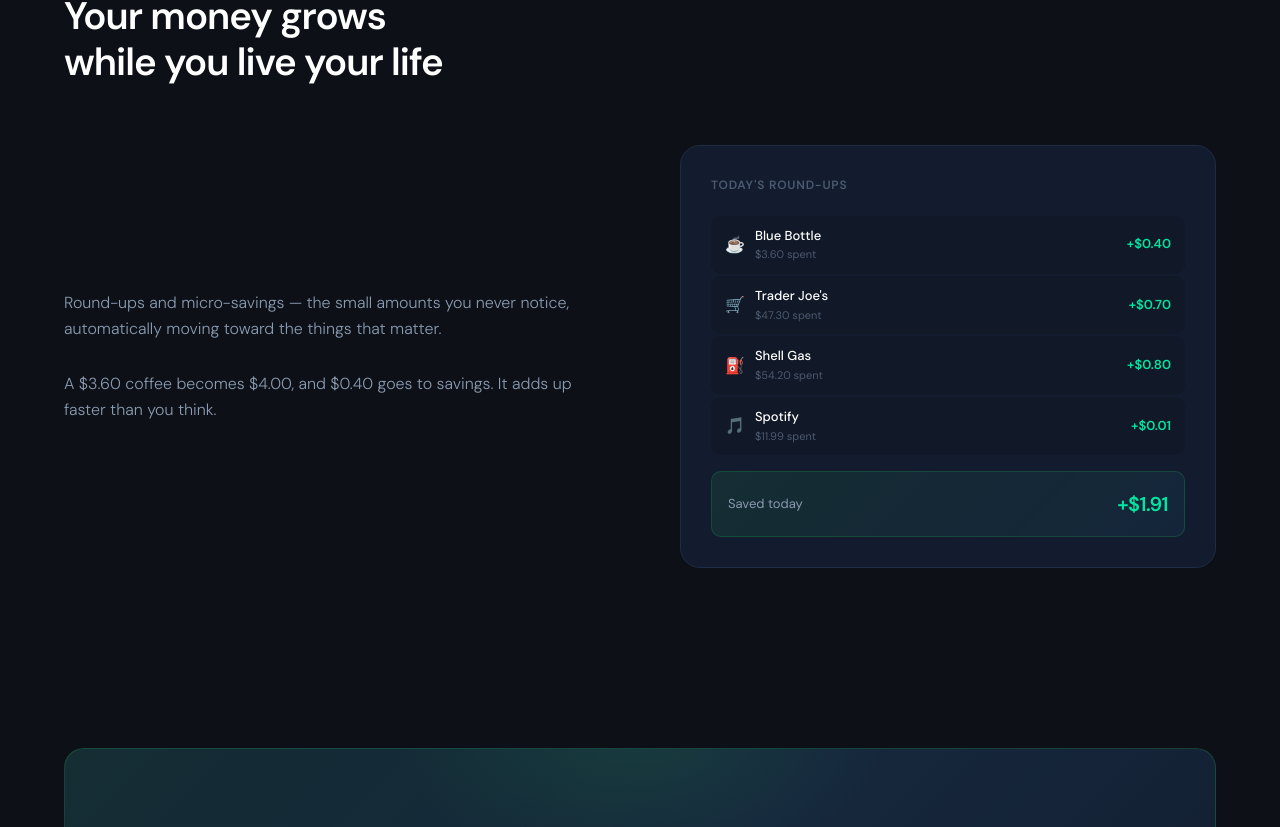
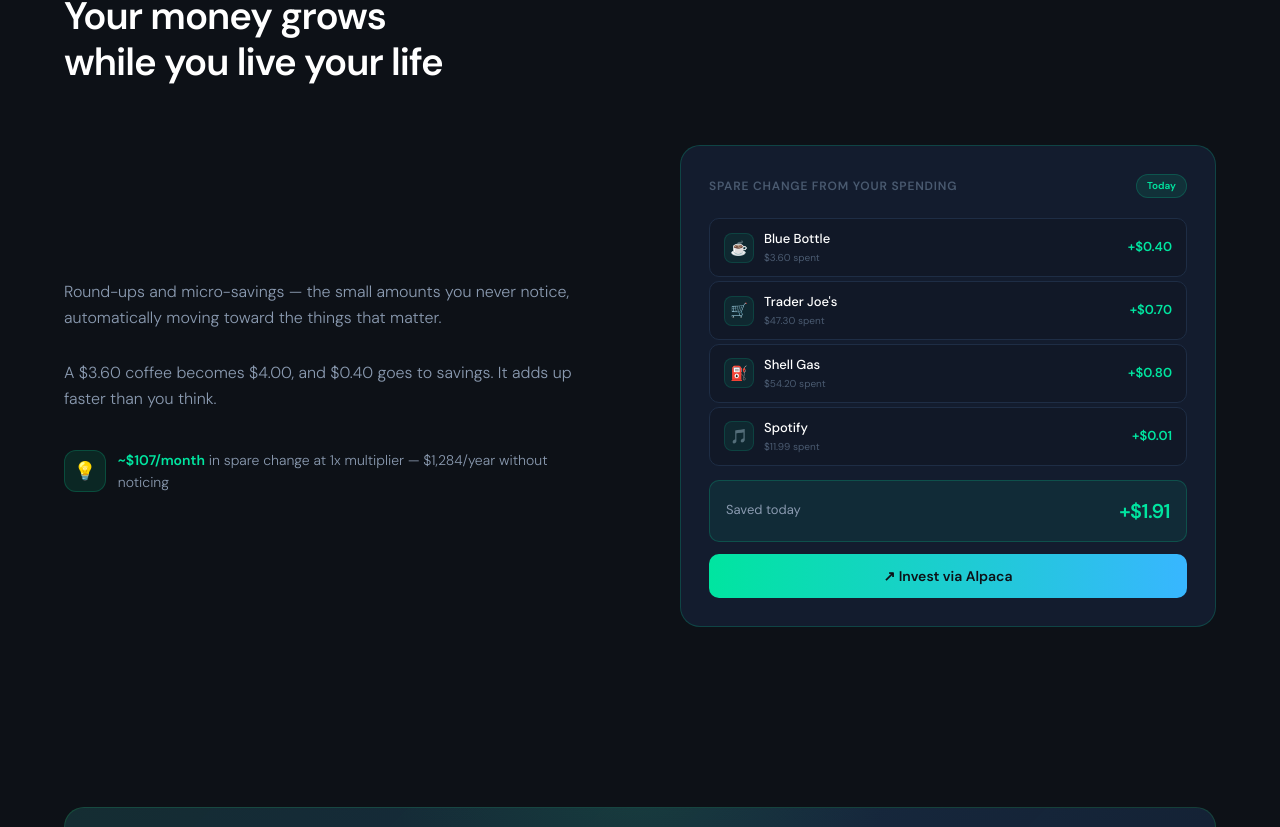
Before and after one commit to shevvik88-dot/arkonomy-site, a Next.js app: page / in a window 1280 px wide. Shown: the part 3367-4194 px from the top of the page. Built offline with nearby package versions, Linux system fonts and the light colour scheme.

Commit message:
Update Savings.tsx

```diff
--- a/components/Savings.tsx
+++ b/components/Savings.tsx
@@ -12,7 +12,7 @@ export function Savings() {
     <section id="savings" style={{ padding: "90px 5%" }}>
       <div style={{ maxWidth: 1200, margin: "0 auto" }}>
         <div style={{ fontSize: 12, color: "var(--green)", fontWeight: 600, letterSpacing: "1.5px", textTransform: "uppercase", marginBottom: 12 }}>Save small, build big</div>
-        <h2 style={{ fontSize: "clamp(28px,3vw,42px)", fontWeight: 600, letterSpacing: -1, lineHeight: 1.2 }}>
+        <h2 style={{ fontSize: "clamp(28px,3vw,42px)", fontWeight: 700, letterSpacing: -1, lineHeight: 1.2 }}>
           Your money grows<br />while you live your life
         </h2>
 
@@ -21,27 +21,41 @@ export function Savings() {
             <p style={{ fontSize: 16, color: "var(--text2)", lineHeight: 1.65, fontWeight: 300, marginBottom: 28 }}>
               Round-ups and micro-savings — the small amounts you never notice, automatically moving toward the things that matter.
             </p>
-            <p style={{ fontSize: 16, color: "var(--text2)", lineHeight: 1.65, fontWeight: 300 }}>
+            <p style={{ fontSize: 16, color: "var(--text2)", lineHeight: 1.65, fontWeight: 300, marginBottom: 36 }}>
               A $3.60 coffee becomes $4.00, and $0.40 goes to savings. It adds up faster than you think.
             </p>
+            <div style={{ display: "flex", gap: 12, alignItems: "center" }}>
+              <div style={{ width: 42, height: 42, background: "rgba(0,229,160,0.1)", border: "1px solid rgba(0,229,160,0.2)", borderRadius: 12, display: "flex", alignItems: "center", justifyContent: "center", fontSize: 18 }}>💡</div>
+              <p style={{ fontSize: 14, color: "var(--text2)", fontWeight: 300 }}>
+                <span style={{ color: "var(--green)", fontWeight: 600 }}>~$107/month</span> in spare change at 1x multiplier — <span style={{ color: "var(--text2)" }}>$1,284/year without noticing</span>
+              </p>
+            </div>
           </div>
 
-          <div style={{ background: "var(--surface)", border: "1px solid var(--border)", borderRadius: "var(--radius-lg)", padding: 30 }}>
-            <div style={{ fontSize: 12, color: "var(--text3)", fontWeight: 600, letterSpacing: ".8px", textTransform: "uppercase", marginBottom: 20 }}>
-              Today's round-ups
+          <div style={{ background: "var(--surface)", border: "1px solid rgba(0,229,160,0.2)", borderRadius: "var(--radius-lg)", padding: 28 }}>
+            <div style={{ display: "flex", alignItems: "center", justifyContent: "space-between", marginBottom: 20 }}>
+              <div style={{ fontSize: 12, color: "var(--text3)", fontWeight: 600, letterSpacing: ".8px", textTransform: "uppercase" }}>
+                Spare change from your spending
+              </div>
+              <div style={{ fontSize: 10, background: "rgba(0,229,160,0.1)", border: "1px solid rgba(0,229,160,0.2)", borderRadius: 50, padding: "3px 10px", color: "var(--green)", fontWeight: 600 }}>
+                Today
+              </div>
             </div>
 
-            <div style={{ display: "flex", flexDirection: "column", gap: 2 }}>
+            <div style={{ display: "flex", flexDirection: "column", gap: 4 }}>
               {roundups.map((r) => (
                 <div key={r.name} style={{
                   display: "flex", alignItems: "center", justifyContent: "space-between",
-                  padding: "10px 14px", background: "var(--bg3)", borderRadius: 10
+                  padding: "10px 14px", background: "var(--bg3)", borderRadius: 10,
+                  border: "1px solid var(--border)"
                 }}>
                   <div style={{ display: "flex", alignItems: "center", gap: 10 }}>
-                    <span style={{ fontSize: 16 }}>{r.icon}</span>
+                    <div style={{ width: 30, height: 30, background: "rgba(0,229,160,0.08)", borderRadius: 8, display: "flex", alignItems: "center", justifyContent: "center", fontSize: 14, border: "1px solid rgba(0,229,160,0.15)" }}>
+                      {r.icon}
+                    </div>
                     <div>
                       <div style={{ fontSize: 13, color: "var(--text)", fontWeight: 500 }}>{r.name}</div>
-                      <div style={{ fontSize: 11, color: "var(--text3)" }}>{r.spent}</div>
+                      <div style={{ fontSize: 10, color: "var(--text3)" }}>{r.spent}</div>
                     </div>
                   </div>
                   <div style={{ fontSize: 13, fontWeight: 600, color: "var(--green)" }}>{r.saved}</div>
@@ -50,13 +64,22 @@ export function Savings() {
             </div>
 
             <div style={{
-              marginTop: 16, padding: 16,
-              background: "linear-gradient(135deg,rgba(34,197,94,0.1),rgba(56,189,248,0.06))",
-              border: "1px solid rgba(34,197,94,0.2)", borderRadius: 10,
+              marginTop: 14, padding: "14px 16px",
+              background: "rgba(0,229,160,0.08)",
+              border: "1px solid rgba(0,229,160,0.2)", borderRadius: 10,
               display: "flex", justifyContent: "space-between", alignItems: "center"
             }}>
               <span style={{ fontSize: 13, color: "var(--text2)" }}>Saved today</span>
-              <span style={{ fontSize: 20, fontWeight: 600, color: "var(--green)", letterSpacing: "-.5px" }}>+$1.91</span>
+              <span style={{ fontSize: 20, fontWeight: 700, color: "var(--green)", letterSpacing: "-.5px" }}>+$1.91</span>
+            </div>
+
+            <div style={{
+              marginTop: 12,
+              background: "linear-gradient(90deg,var(--green),var(--blue))",
+              borderRadius: 10, padding: "11px 0", textAlign: "center",
+              fontSize: 14, fontWeight: 600, color: "#0d1117", cursor: "pointer"
+            }}>
+              ↗ Invest via Alpaca
             </div>
           </div>
         </div>
```
